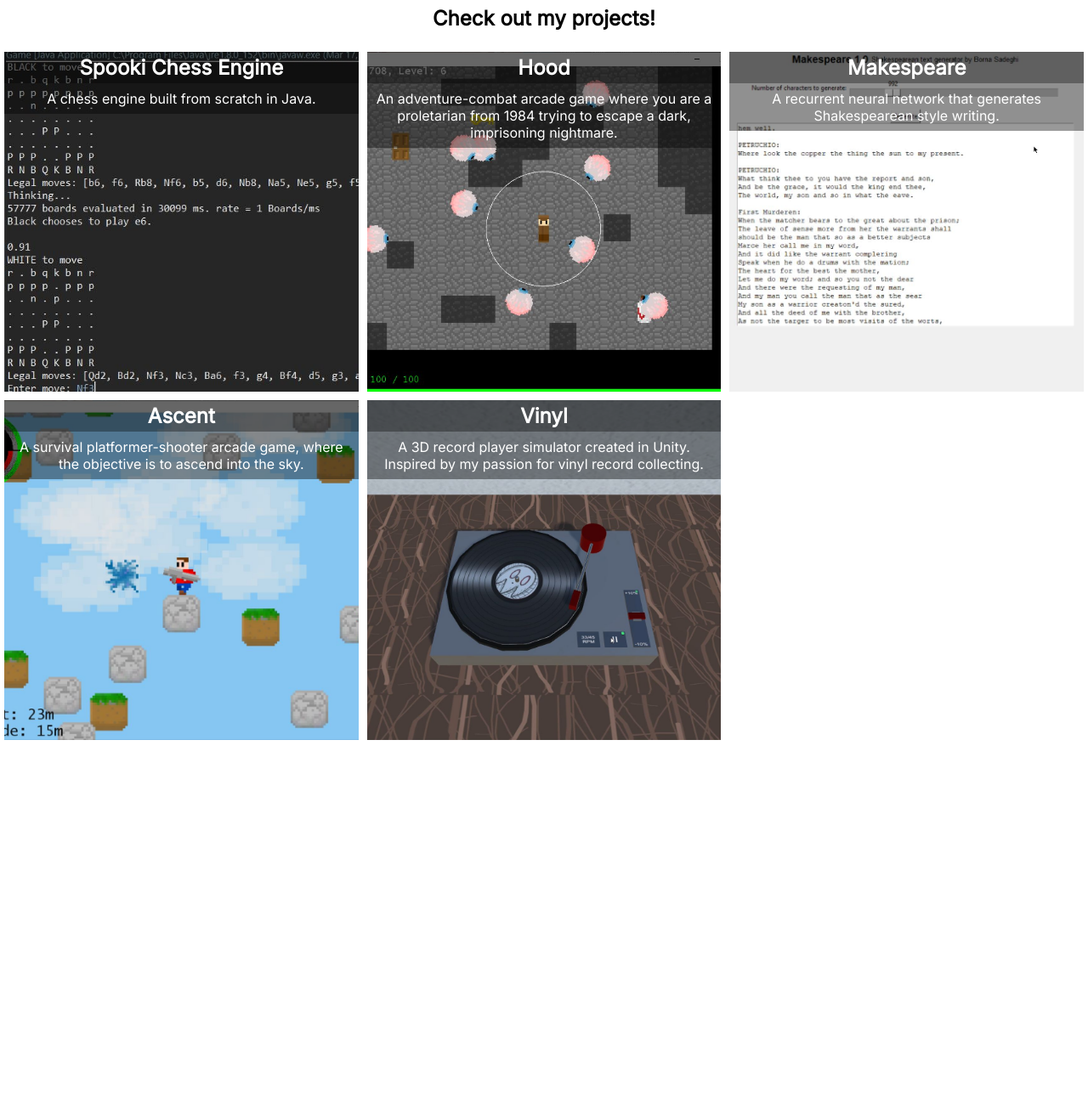
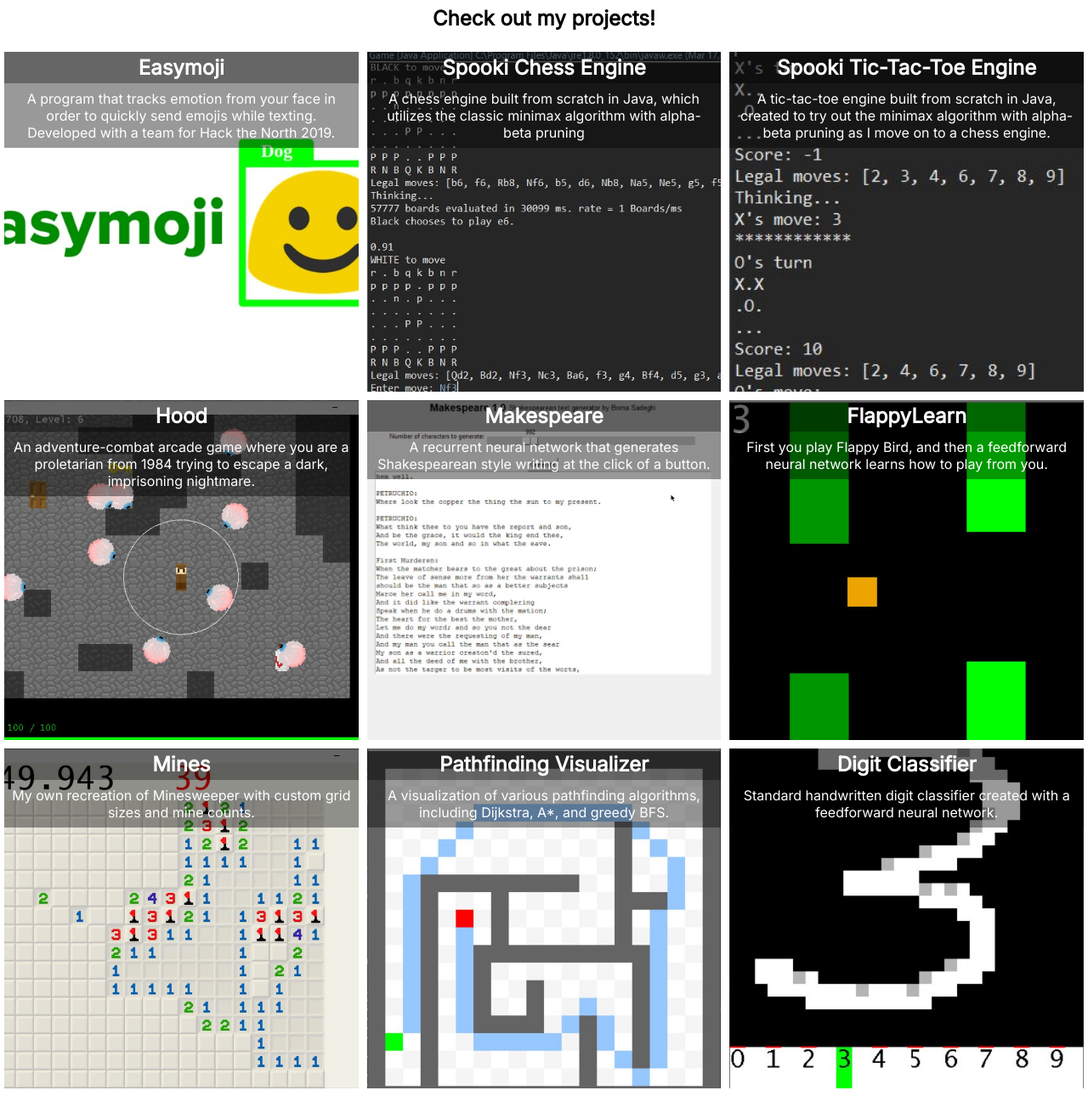
Before and after one commit to BornaSadeghi/Portfolio-Website, a plain HTML site: page index.html in a window 1280 px wide. Shown: the part 69-1359 px from the top of the page at 85% size. Before the commit the page ends 945 px from the top, so only its background shows below. Drawn offline with Linux system fonts and the light colour scheme.

Commit message:
added new projects and email button

```diff
--- a/index.html
+++ b/index.html
@@ -5,6 +5,7 @@
     <meta name="viewport" content="width=device-width">
     <link href="https://fonts.googleapis.com/css2?family=Inter&display=swap" rel="stylesheet">
     <link rel="stylesheet" href="styles.css">
+    <link rel="icon" href="images/favicon.jpg">
     <title>Borna Sadeghi</title>
     <script src="https://kit.fontawesome.com/40349dda9f.js" crossorigin="anonymous"></script>
 
@@ -34,10 +35,17 @@
             </li>
 
             <li>
+                <a href="mailto:sadeghiborna@gmail.com" target="_blank">
+                    <i class="far fa-envelope"></i>
+                </a>
+            </li>
+
+            <li>
                 <a href="documents/Resume.pdf" target="_blank">
                     <i class="far fa-file-alt"></i>
                 </a>
             </li>
+
         </ul>
 
     </div>
@@ -49,14 +57,15 @@
     <div class="portfolio-grid">
 
         <div class="project-wrapper">
-            <a href="https://github.com/BornaSadeghi/Spooki-Chess-Engine">
-                <div class="project-img" style="background-image:url(images/spooki_chess_engine.jpg);">
+            <a href="https://devpost.com/software/easymoji" target="_blank">
+                <div class="project-img" style="background-image:url(images/easymoji.jpg);">
                     <div class="project-label-wrapper">
                         <div align="center" class="project-title">
-                            Spooki Chess Engine
+                            Easymoji
                         </div>
                         <div align="center" class="project-summary">
-                            A chess engine built from scratch in Java.
+                            A program that tracks emotion from your face in order to quickly send emojis while
+                            texting. Developed with a team for Hack the North 2019.
                         </div>
                     </div>
                 </div>
@@ -64,7 +73,39 @@
         </div>
 
         <div class="project-wrapper">
-            <a href="https://github.com/BornaSadeghi/Hood">
+            <a href="https://github.com/BornaSadeghi/Spooki-Chess-Engine" target="_blank">
+                <div class="project-img" style="background-image:url(images/spooki_chess_engine.jpg);">
+                    <div class="project-label-wrapper">
+                        <div align="center" class="project-title">
+                            Spooki Chess Engine
+                        </div>
+                        <div align="center" class="project-summary">
+                            A chess engine built from scratch in Java, which utilizes the classic
+                            minimax algorithm with alpha-beta pruning
+                        </div>
+                    </div>
+                </div>
+            </a>
+        </div>
+
+        <div class="project-wrapper">
+            <a href="https://github.com/BornaSadeghi/Spooki-TicTacToe-Engine" target="_blank">
+                <div class="project-img" style="background-image:url(images/tictactoe.jpg);">
+                    <div class="project-label-wrapper">
+                        <div align="center" class="project-title">
+                            Spooki Tic-Tac-Toe Engine
+                        </div>
+                        <div align="center" class="project-summary">
+                            A tic-tac-toe engine built from scratch in Java, created to try out the minimax
+                            algorithm with alpha-beta pruning as I move on to a chess engine.
+                        </div>
+                    </div>
+                </div>
+            </a>
+        </div>
+
+        <div class="project-wrapper">
+            <a href="https://github.com/BornaSadeghi/Hood" target="_blank">
                 <div class="project-img" style="background-image:url(images/hood.jpg);">
                     <div class="project-label-wrapper">
                         <div align="center" class="project-title">
@@ -80,14 +121,15 @@
         </div>
 
         <div class="project-wrapper">
-            <a href="https://github.com/BornaSadeghi/Makespeare">
+            <a href="https://github.com/BornaSadeghi/Makespeare" target="_blank">
                 <div class="project-img" style="background-image:url(images/makespeare.jpg);">
                     <div class="project-label-wrapper">
                         <div align="center" class="project-title">
                             Makespeare
                         </div>
                         <div align="center" class="project-summary">
-                            A recurrent neural network that generates Shakespearean style writing.
+                            A recurrent neural network that generates Shakespearean style writing at the
+                            click of a button.
                         </div>
                     </div>
                 </div>
@@ -95,7 +137,69 @@
         </div>
 
         <div class="project-wrapper">
-            <a href="https://github.com/BornaSadeghi/Ascent">
+            <a href="https://github.com/BornaSadeghi/FlappyLearn" target="_blank">
+                <div class="project-img" style="background-image:url(images/flappylearn.jpg);">
+                    <div class="project-label-wrapper">
+                        <div align="center" class="project-title">
+                            FlappyLearn
+                        </div>
+                        <div align="center" class="project-summary">
+                            First you play Flappy Bird, and then a feedforward neural network learns how to play
+                            from you.
+                        </div>
+                    </div>
+                </div>
+            </a>
+        </div>
+
+        <div class="project-wrapper">
+            <a href="https://github.com/BornaSadeghi/Mines" target="_blank">
+                <div class="project-img" style="background-image:url(images/mines.jpg);">
+                    <div class="project-label-wrapper">
+                        <div align="center" class="project-title">
+                            Mines
+                        </div>
+                        <div align="center" class="project-summary">
+                            My own recreation of Minesweeper with custom grid sizes and mine counts.
+                        </div>
+                    </div>
+                </div>
+            </a>
+        </div>
+
+        <div class="project-wrapper">
+            <a href="https://github.com/BornaSadeghi/Pathfinding-Experiment" target="_blank">
+                <div class="project-img" style="background-image:url(images/pathfinding.jpg);">
+                    <div class="project-label-wrapper">
+                        <div align="center" class="project-title">
+                            Pathfinding Visualizer
+                        </div>
+                        <div align="center" class="project-summary">
+                            A visualization of various pathfinding algorithms, including Dijkstra, A*, and
+                            greedy BFS.
+                        </div>
+                    </div>
+                </div>
+            </a>
+        </div>
+
+        <div class="project-wrapper">
+            <a href="https://github.com/BornaSadeghi/Digit-Classifier" target="_blank">
+                <div class="project-img" style="background-image:url(images/digits.jpg);">
+                    <div class="project-label-wrapper">
+                        <div align="center" class="project-title">
+                            Digit Classifier
+                        </div>
+                        <div align="center" class="project-summary">
+                            Standard handwritten digit classifier created with a feedforward neural network.
+                        </div>
+                    </div>
+                </div>
+            </a>
+        </div>
+
+        <div class="project-wrapper">
+            <a href="https://github.com/BornaSadeghi/Ascent" target="_blank">
                 <div class="project-img" style="background-image:url(images/ascent.jpg);">
                     <div class="project-label-wrapper">
                         <div align="center" class="project-title">
@@ -110,7 +214,23 @@
         </div>
 
         <div class="project-wrapper">
-            <a href="https://github.com/BornaSadeghi/Vinyl">
+            <a href="https://github.com/BornaSadeghi/Zombie-Apocalypse-Simulator" target="_blank">
+                <div class="project-img" style="background-image:url(images/zombiesim.jpg);">
+                    <div class="project-label-wrapper">
+                        <div align="center" class="project-title">
+                            ZombieSim
+                        </div>
+                        <div align="center" class="project-summary">
+                            A zombie apocalypse simulator where you can customize everything, from the number of
+                            humans to the chance of a zombie spawning at each iteration.
+                        </div>
+                    </div>
+                </div>
+            </a>
+        </div>
+
+        <div class="project-wrapper">
+            <a href="https://github.com/BornaSadeghi/Vinyl" target="_blank">
                 <div class="project-img" style="background-image:url(images/vinyl.jpg);">
                     <div class="project-label-wrapper">
                         <div align="center" class="project-title">
--- a/styles.css
+++ b/styles.css
@@ -31,8 +31,8 @@ ul.social-media-list li {
 
 ul.social-media-list i {
     color: white;
-    font-size: 2em;
-    padding: 8px;
+    font-size: 1.8em;
+    padding: 10px;
 }
 
 /* Navigation styles */
```
Also changed, not shown: images/digits.jpg (added), images/easymoji.jpg (added), images/favicon.jpg (added), images/flappylearn.jpg (added), images/johnbruh.jpg (deleted), images/mines.jpg (added), images/pathfinding.jpg (added), images/tictactoe.jpg (added), images/zombiesim.jpg (added).
